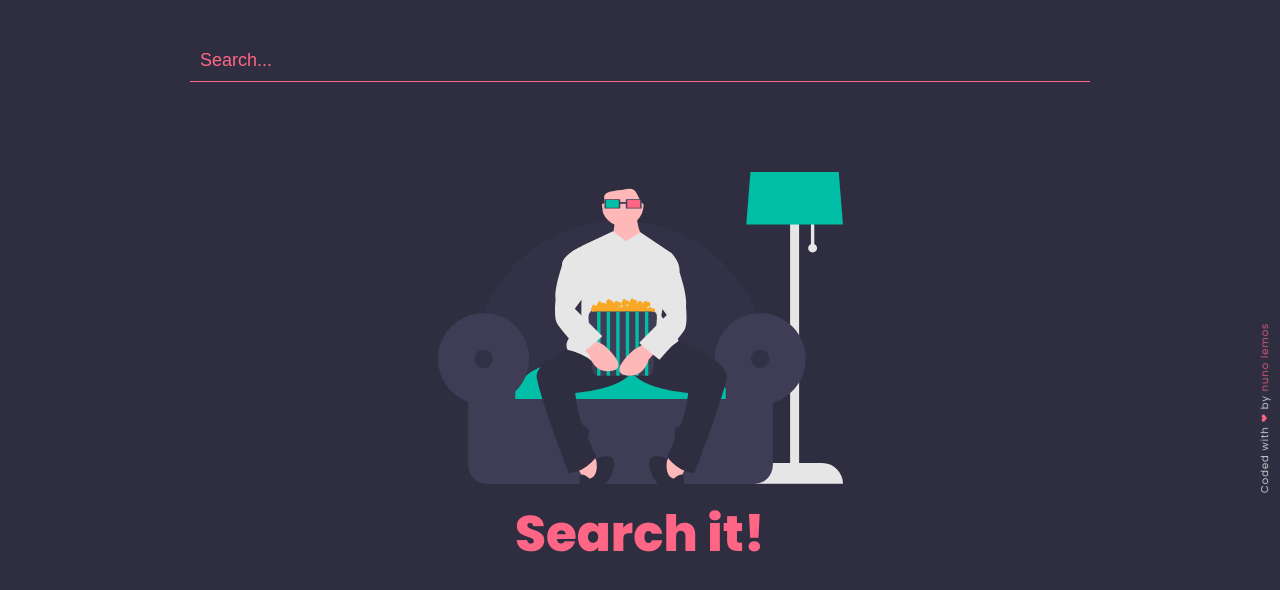
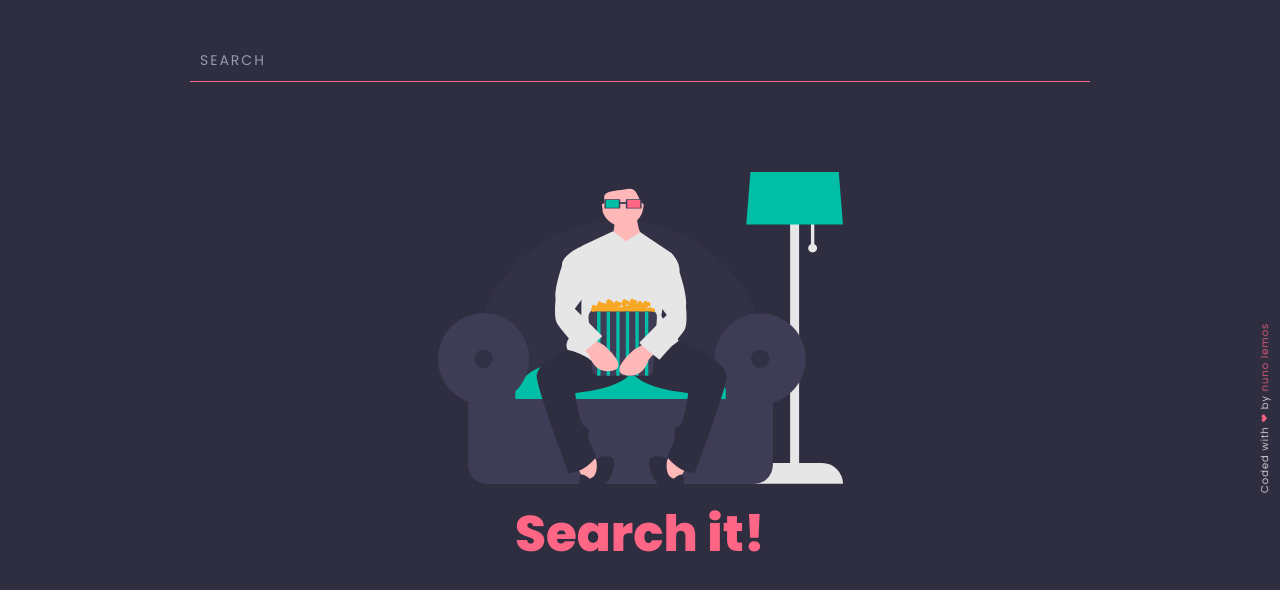
Before and after one commit to nunojllemos/movie-search, a React (Create React App) app: page / in a window 1280 px wide. Shown: the top 590 px of the page. Built offline with nearby package versions, Linux system fonts and the light colour scheme.

Commit message:
fixed a bug when display search from sessionstorage and added clear input feature. also some minor ui changes

```diff
--- a/src/components/404/NotFound.js
+++ b/src/components/404/NotFound.js
@@ -3,14 +3,18 @@ import { Link } from "react-router-dom";
 import "../../style/css/main.css";
 
 const NotFound = () => {
-	return (
+	const setSessionStorage = () => {
+		window.sessionStorage.removeItem("search");
+	};
+
+	let content = (
 		<div className='wrapper'>
 			<div className='image'></div>
 			<div className='info'>
 				<h2>404</h2>
 				<div className='dash'></div>
 				<p>The page you are looking for could not be found.</p>
-				<button>
+				<button onClick={setSessionStorage}>
 					<Link className='home-link' to='/'>
 						Home
 					</Link>
@@ -18,6 +22,8 @@ const NotFound = () => {
 			</div>
 		</div>
 	);
+
+	return content;
 };
 
 export default NotFound;
--- a/src/components/404/_notFound.sass
+++ b/src/components/404/_notFound.sass
@@ -6,7 +6,9 @@
   display: flex
   background-color: #fff
   filter: drop-shadow(0 0 .75rem rgba(0,0,0,.9))
-  margin: auto
+  margin: 22rem auto
+  border-radius: 1.5rem
+  overflow: hidden
   .image
     width: 50%
     height: 100%
--- a/src/components/Home/Home.js
+++ b/src/components/Home/Home.js
@@ -5,6 +5,16 @@ import LandPage from "../LandPage/LandPage";
 import MoviesList from "../MoviesList/MoviesList";
 
 const Home = () => {
+	// session storage
+	const getSessionStorageData = (data) => {
+		return JSON.parse(window.sessionStorage.getItem(data));
+	};
+
+	const setSessionStorageData = (data) => {
+		window.sessionStorage.setItem("search", JSON.stringify(data));
+	};
+
+	// state
 	const [search, setSearch] = useState("");
 	const [moviesList, setMoviesList] = useState([]);
 	const [loading, setLoading] = useState(true);
@@ -23,6 +33,7 @@ const Home = () => {
 				if (res.data.Response === "True") {
 					// store results found in moviesList state
 					setMoviesList(res.data.Search);
+					setSessionStorageData(title);
 					setLoading(false);
 				} else {
 					// no results found
@@ -38,7 +49,12 @@ const Home = () => {
 	useEffect(() => {
 		if (!firstLoad.current) {
 			fetchData(search);
-		} else {
+		}
+
+		if (firstLoad.current) {
+			if (getSessionStorageData("search") !== null) {
+				setSearch(getSessionStorageData("search"));
+			}
 			firstLoad.current = false;
 		}
 	}, [search]);
--- a/src/components/LandPage/LandPage.js
+++ b/src/components/LandPage/LandPage.js
@@ -1,12 +1,17 @@
 import React from "react";
 
 const LandPage = () => {
-	return (
-		<div className='land-page-wrapper'>
-			<div className='land-page-image'></div>
-			<h2>Search it!</h2>
-		</div>
-	);
+	let content = "";
+
+	if (!window.sessionStorage.getItem("search")) {
+		content = (
+			<div className='land-page-wrapper'>
+				<div className='land-page-image'></div>
+				<h2>Search it!</h2>
+			</div>
+		);
+	}
+	return content;
 };
 
 export default LandPage;
--- a/src/components/NoResults/NoResults.js
+++ b/src/components/NoResults/NoResults.js
@@ -1,15 +1,17 @@
 import React from "react";
 
 const NoResults = () => {
-	return (
+	let content = (
 		<div className='no-results-wrapper'>
 			<div className='bg-image'>
 				<h2>No results!</h2>
 				<div className='dash'></div>
-				<p>No results for the searched movie.</p>
+				<p>Sorry! No results for the searched movie.</p>
 			</div>
 		</div>
 	);
+
+	return content;
 };
 
 export default NoResults;
--- a/src/components/NoResults/_noResults.sass
+++ b/src/components/NoResults/_noResults.sass
@@ -8,7 +8,8 @@
   display: flex
   justify-content: center
   filter: drop-shadow(0 0 .75rem rgba(0,0,0,.9))
-  margin: auto
+  margin: 22rem auto
+  border-radius: 1.5rem
   .bg-image
     width: 65rem
     height: 100%
--- a/src/components/Search/Search.js
+++ b/src/components/Search/Search.js
@@ -1,25 +1,75 @@
-import React, { useState } from "react";
+import React, { useState, useEffect, useRef } from "react";
 
 const Search = ({ handleSubmit }) => {
 	const [search, setSearch] = useState("");
+	const input = useRef();
+	const clear = useRef();
+	const label = useRef();
 
 	const handleInputChange = (e) => {
+		if (input.current.value !== "") {
+			clear.current.classList.add("show");
+		} else {
+			clear.current.classList.remove("show");
+		}
+
 		setSearch(e.target.value);
 	};
+
+	const handleInputFocus = () => {
+		label.current.classList.add("up");
+	};
+
+	const handleInputOutOfFocus = () => {
+		if (input.current.value === "") {
+			label.current.classList.remove("up");
+		}
+	};
+
+	const clearInput = () => {
+		if (input.current.value !== "") {
+			input.current.value = "";
+			setSearch("");
+			clear.current.classList.remove("show");
+			input.current.focus();
+		}
+	};
+
+	useEffect(() => {
+		if (window.sessionStorage.getItem("search")) {
+			document.querySelector("input[type=text]").value = JSON.parse(
+				window.sessionStorage.getItem("search")
+			);
+		}
+
+		if (input.current.value !== "") {
+			clear.current.classList.add("show");
+			label.current.classList.add("up");
+		}
+	}, []);
 
 	let content = (
 		<form
 			onSubmit={(e) => {
 				e.preventDefault();
-
 				handleSubmit(search);
 			}}>
+			<label ref={label} htmlFor='movie'>
+				search
+			</label>
 			<input
-				placeholder='Search...'
+				autoComplete='off'
+				name='movie'
 				className='input'
 				type='text'
 				onChange={handleInputChange}
+				onFocus={handleInputFocus}
+				onBlur={handleInputOutOfFocus}
+				ref={input}
 			/>
+			<p onClick={clearInput} ref={clear} className='delete-input-data'>
+				clear
+			</p>
 		</form>
 	);
 
--- a/src/components/Search/_search.sass
+++ b/src/components/Search/_search.sass
@@ -1,16 +1,43 @@
 @import '../../style/sass/variables'
 
 form
+  position: relative
   width: 75%
+  label
+    position: absolute
+    color: $softBlue
+    font-size: 1.4rem
+    text-transform: uppercase
+    top: 5rem
+    left: 1rem
+    letter-spacing: .2rem
+    transition: font-size .3s, top .3s
+    z-index: -1
+    user-select: none
   .input
     width: 100%
     padding: 1rem
     font-size: 1.8rem
     color: #fff
-    background-color: $darkBlue
+    background-color: transparentize(#fff, 1)
     outline: none
     margin: 4rem 0
     border: none
     border-bottom: 1.5px solid $salmon
-    &::placeholder
-      color: $salmon
+    z-index: 1
+  .delete-input-data
+    color: $salmon
+    text-transform: uppercase
+    font-size: 1.2rem
+    letter-spacing: 0.3rem
+    position: absolute
+    top: 4.8rem
+    right: 1rem
+    cursor: pointer
+    transition: .3s
+    opacity: 0
+  .show
+    opacity: 1
+  .up
+    top: 3.2rem
+    font-size: .8rem
--- a/src/style/css/main.css
+++ b/src/style/css/main.css
@@ -38,7 +38,25 @@ html .app-container {
 }
 
 form {
+  position: relative;
   width: 75%;
+}
+
+form label {
+  position: absolute;
+  color: #9998b1;
+  font-size: 1.4rem;
+  text-transform: uppercase;
+  top: 5rem;
+  left: 1rem;
+  letter-spacing: .2rem;
+  -webkit-transition: font-size .3s, top .3s;
+  transition: font-size .3s, top .3s;
+  z-index: -1;
+  -webkit-user-select: none;
+     -moz-user-select: none;
+      -ms-user-select: none;
+          user-select: none;
 }
 
 form .input {
@@ -46,27 +64,35 @@ form .input {
   padding: 1rem;
   font-size: 1.8rem;
   color: #fff;
-  background-color: #2f2e41;
+  background-color: rgba(255, 255, 255, 0);
   outline: none;
   margin: 4rem 0;
   border: none;
   border-bottom: 1.5px solid #ff6584;
+  z-index: 1;
 }
 
-form .input::-webkit-input-placeholder {
+form .delete-input-data {
   color: #ff6584;
+  text-transform: uppercase;
+  font-size: 1.2rem;
+  letter-spacing: 0.3rem;
+  position: absolute;
+  top: 4.8rem;
+  right: 1rem;
+  cursor: pointer;
+  -webkit-transition: .3s;
+  transition: .3s;
+  opacity: 0;
 }
 
-form .input:-ms-input-placeholder {
-  color: #ff6584;
+form .show {
+  opacity: 1;
 }
 
-form .input::-ms-input-placeholder {
-  color: #ff6584;
-}
-
-form .input::placeholder {
-  color: #ff6584;
+form .up {
+  top: 3.2rem;
+  font-size: .8rem;
 }
 
 .land-page-wrapper {
@@ -346,7 +372,8 @@ aside p #heart, aside p #name {
           justify-content: center;
   -webkit-filter: drop-shadow(0 0 0.75rem rgba(0, 0, 0, 0.9));
           filter: drop-shadow(0 0 0.75rem rgba(0, 0, 0, 0.9));
-  margin: auto;
+  margin: 22rem auto;
+  border-radius: 1.5rem;
 }
 
 .no-results-wrapper .bg-image {
@@ -395,7 +422,9 @@ aside p #heart, aside p #name {
   background-color: #fff;
   -webkit-filter: drop-shadow(0 0 0.75rem rgba(0, 0, 0, 0.9));
           filter: drop-shadow(0 0 0.75rem rgba(0, 0, 0, 0.9));
-  margin: auto;
+  margin: 22rem auto;
+  border-radius: 1.5rem;
+  overflow: hidden;
 }
 
 .wrapper .image {
```
Also changed, not shown: 2 other files (tests, documents, lock files or other folders).
